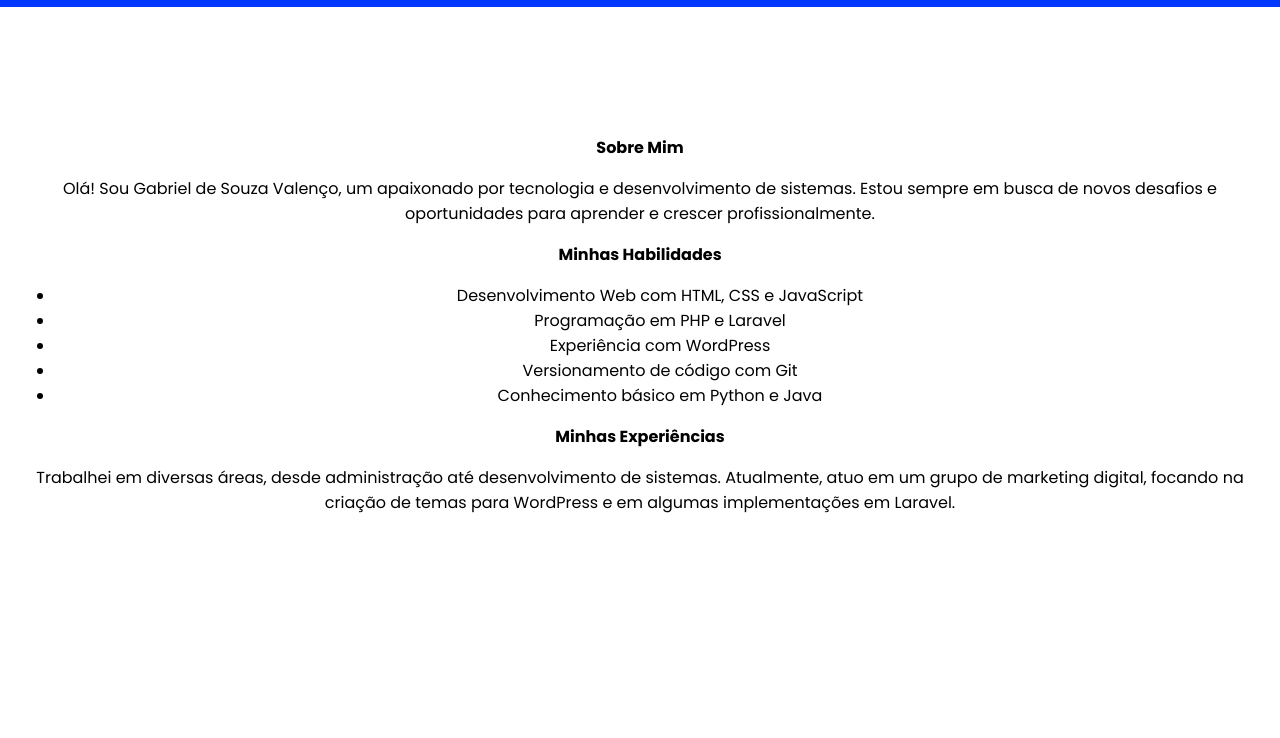
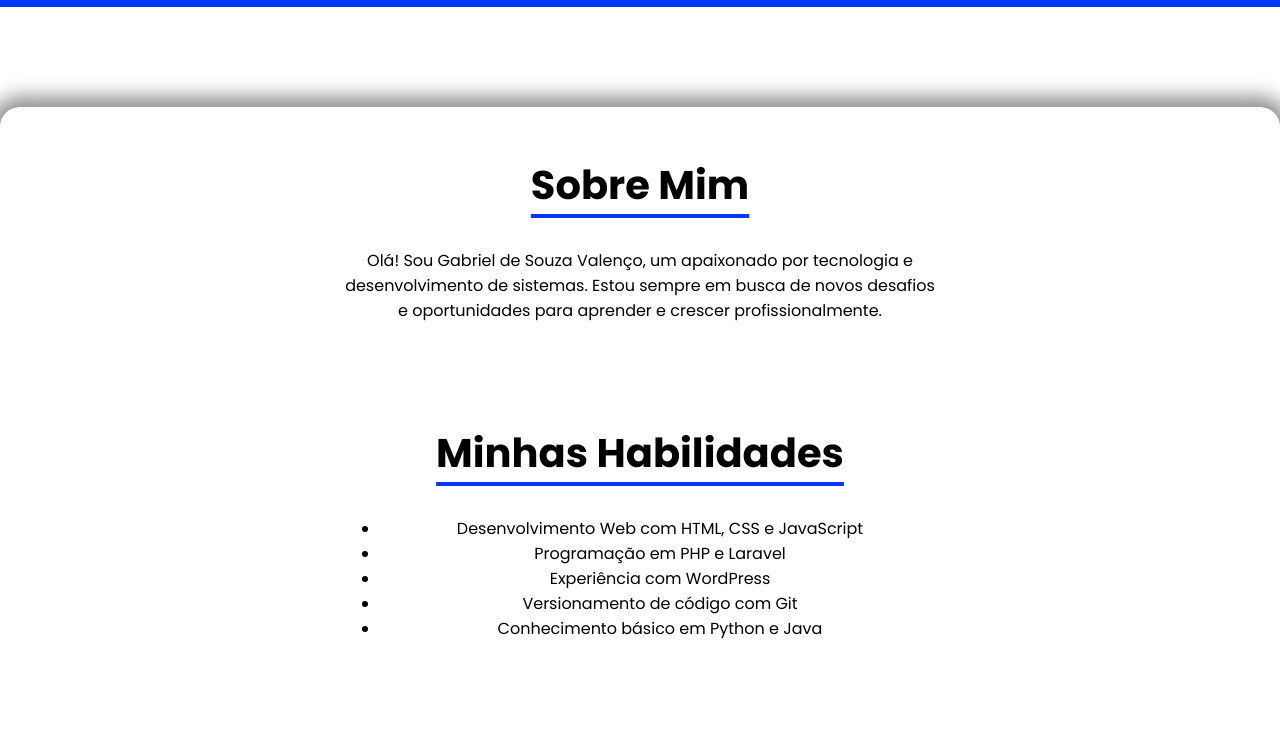
Before and after one commit to gabrielvalenco/gabriel-valenco, a plain HTML site: page index.html in a window 1280 px wide. Shown: the part 616-1354 px from the top of the page. Before the commit the page ends 1162 px from the top, so only its background shows below. Drawn offline with Linux system fonts and the light colour scheme.

Commit message:
Update style.css

```diff
--- a/CSS/style.css
+++ b/CSS/style.css
@@ -10,7 +10,7 @@ font-family: "Poppins", system-ui;
 }
 
 body {
-    background-color: rgb(255, 255, 255);
+    background-color: #ffffff;
     color: rgb(0, 0, 0);
     margin: auto;
     overflow-y: scroll;
@@ -22,9 +22,18 @@ body::-webkit-scrollbar {
 
 main {
     background-color: #ffffff;
+    box-shadow: 0px 0px 20px 10px rgba(0, 0, 0, 0.459);
+    border-radius: 20px;
     color: rgb(0, 0, 0);
     margin: auto;
     padding: 15px;
+    max-width: 1500px;
+}
+
+main h1 {
+    font-size: 40px;
+    text-decoration: underline #0038FF;
+    text-underline-offset: 15px;
 }
 
 header {
@@ -121,3 +130,21 @@ nav {
 .nav-links a:hover {
     color: #0038FF;
 }
+
+#sobre {
+    margin: 0px auto;
+    margin-bottom: 100px;
+    max-width: 600px;
+}
+
+#habilidades {
+    margin: 0px auto;
+    margin-bottom: 100px;
+    max-width: 600px;
+}
+
+#experiencias {
+    margin: 0px auto;
+    margin-bottom: 100px;
+    max-width: 600px;
+}
```
